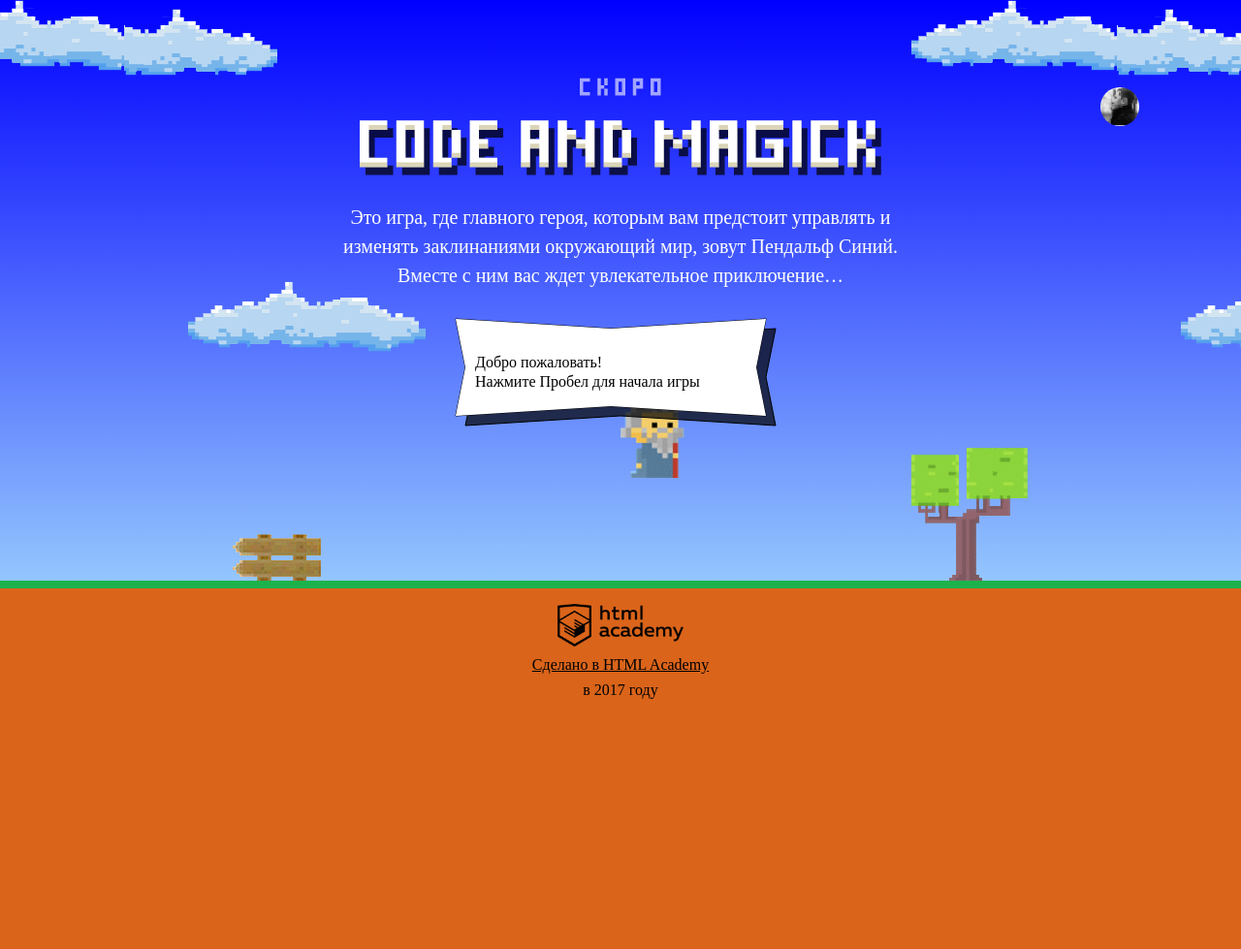
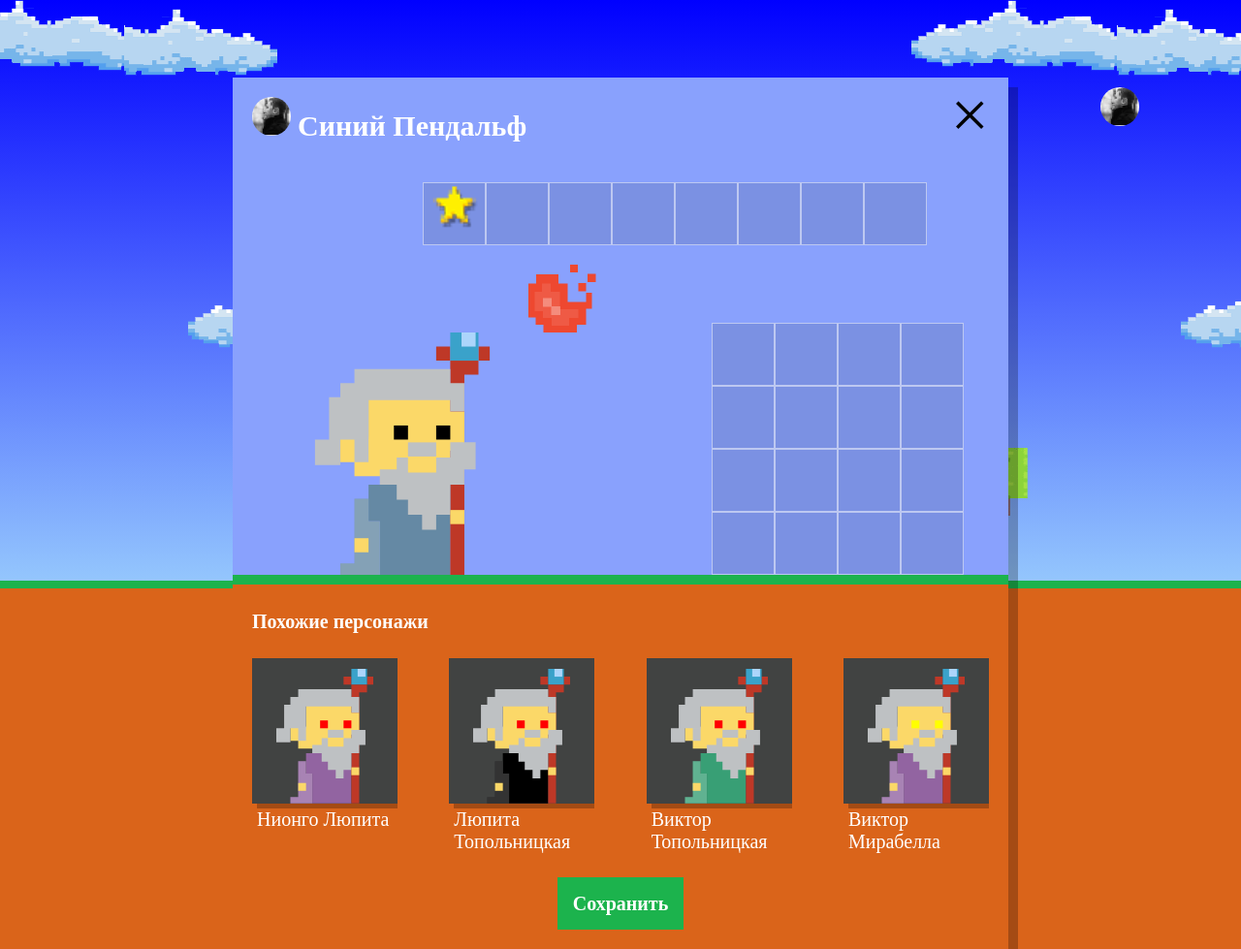
Before and after one commit to Fateful-am/1130179-code-and-magick-19, a website: page index.html in a window 1280 px wide. Shown: the whole page at 97% size. Before the commit the page ends 800 px from the top, so only its background shows below. Drawn offline with Linux system fonts and the light colour scheme; a web font is replaced by a local one.

Commit message:
Отрисовка блока похожих магов (со случайными параметрами)

```diff
--- a/index.html
+++ b/index.html
@@ -203,6 +203,7 @@
 
 </script>
 <script src="js/stat.js"></script>
+<script src="js/setup.js"></script>
 <script src="js/game.js"></script>
 
 </body>
--- /dev/null
+++ b/js/setup.js
@@ -0,0 +1,97 @@
+'use strict';
+// Имена персонажей
+var firstNames = ['Иван', 'Хуан Себастьян', 'Мария', 'Кристоф', 'Виктор', 'Юлия', 'Люпита', 'Вашингтон'];
+// Фамилии персонажей
+var secondNames = ['да Марья', 'Верон', 'Мирабелла', 'Вальц', 'Онопко', 'Топольницкая', 'Нионго', 'Ирвинг'];
+// Цвета мантий персонажей
+var coatColors = ['rgb(101, 137, 164)', 'rgb(241, 43, 107)', 'rgb(146, 100, 161)', 'rgb(56, 159, 117)', 'rgb(215, 210, 55)', 'rgb(0, 0, 0)'];
+// Цвет глаз персонажей
+var eyesColors = ['black', 'red', 'blue', 'yellow', 'green'];
+
+/**
+ * Вклюяение и выклюяение видимости элемента
+ * @param {Element} element элемент для которого переключается видимость
+ * @param {boolean} isVisible Признак видимости элемента
+ */
+function visibleToggle(element, isVisible) {
+  if (isVisible) {
+    element.classList.remove('hidden');
+  } else {
+    element.classList.add('hidden');
+  }
+}
+
+/**
+ * Возвращает случайный элемент массива
+ * @param {[]} array Входной массив
+ * @return {string} случайный элемент массива
+ */
+function getRandomArraysElement(array) {
+  return array[Math.floor(Math.random() * array.length)];
+}
+
+/**
+ * Возвращает объект - Маг, с набором случайных параметров
+ * @return {{eyesColor: string, name: string, coatColor: string}}
+ */
+function getRandomWizard() {
+  return {
+    name: Math.random() >= 0.5 ? getRandomArraysElement(firstNames) + ' ' + getRandomArraysElement(secondNames) : getRandomArraysElement(secondNames) + ' ' + getRandomArraysElement(firstNames),
+    coatColor: getRandomArraysElement(coatColors),
+    eyesColor: getRandomArraysElement(eyesColors)
+  };
+}
+
+/**
+ * Возвращает массив объектов магов
+ * @param {number} count размер массива
+ * @return {[]}
+ */
+function getRandomWizards(count) {
+  var wizards = [];
+  for (var i = 0; i < count; i++) {
+    wizards.push(getRandomWizard());
+  }
+  return wizards;
+}
+
+/**
+ * Отрисовывает мага
+ * @param {{}} wizard Объект - Маг
+ * @return {Node} Узел с отрисованным магом
+ */
+function renderWizard(wizard) {
+  // Шаблон для копирования магов
+  var similarWizardTemplate = document.querySelector('#similar-wizard-template')
+    .content
+    .querySelector('.setup-similar-item');
+  var wizardElement = similarWizardTemplate.cloneNode(true);
+  wizardElement.querySelector('.setup-similar-label').textContent = wizard.name;
+  wizardElement.querySelector('.wizard-coat').style.fill = wizard.coatColor;
+  wizardElement.querySelector('.wizard-eyes').style.fill = wizard.eyesColor;
+
+  return wizardElement;
+}
+
+/**
+ * Отрисовка всех магов
+ */
+function renderWizards() {
+  var wizards = getRandomWizards(4);
+  var fragment = document.createDocumentFragment();
+  for (var i = 0; i < wizards.length; i++) {
+    fragment.appendChild(renderWizard(wizards[i]));
+  }
+  // Элемент в который будем вставлять похожих магов
+  var similarListElement = document.querySelector('.setup-similar-list');
+  similarListElement.appendChild(fragment);
+}
+
+// Содержит ссылку на элемент с формой настроек персонажа
+var setupDialog = document.querySelector('.setup');
+// Блок для похожих персонажей
+var setupSimilar = document.querySelector('.setup-similar');
+
+visibleToggle(setupDialog, true);
+renderWizards();
+visibleToggle(setupSimilar, true);
```
